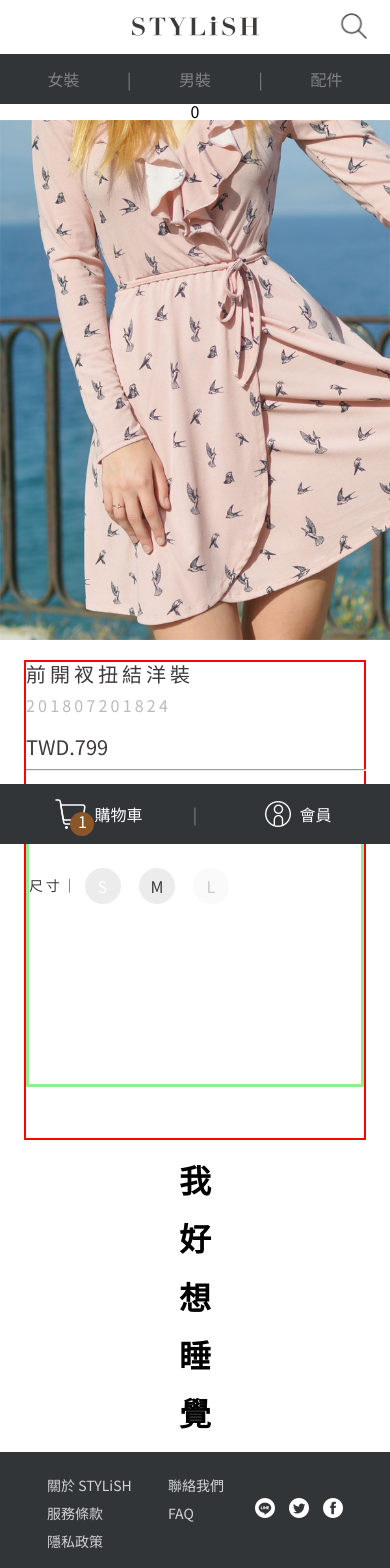
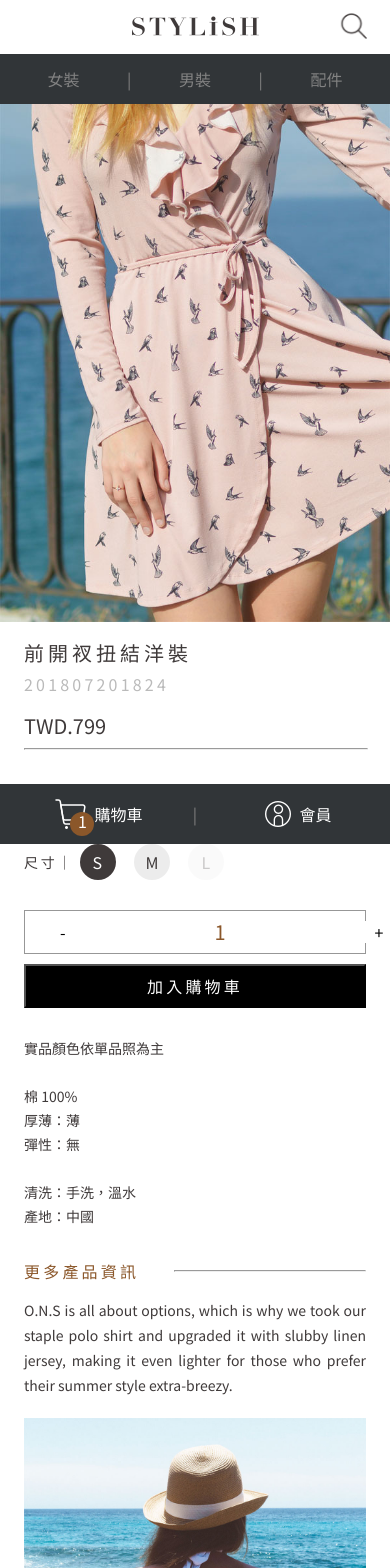
Before and after one commit to imladris20/STYLiSH, a React (Vite) app in the folder stylish/: page / in a window 390 px wide. Shown: the top 1568 px of the page. Built offline with nearby package versions, Linux system fonts and the light colour scheme.

Commit message:
Finish Building product layout of mobile version

```diff
--- a/stylish/src/components/Product.jsx
+++ b/stylish/src/components/Product.jsx
@@ -1,14 +1,18 @@
 import styled from "styled-components";
 // import { devices } from "../assets/device";
-import MainInfo from "./Product/MainInfo";
-import { MainInfoContainer } from "./Product/MainInfo.jsx";
+import MainInfo, { MainInfoContainer } from "./Product/MainInfo";
 import Color from "./Product/ColorSelection";
 import Size from "./Product/SizeSelection";
+import Quantity from "./Product/QuantitySelection";
+import Submit from "./Product/Submit";
+import SubInfo from "./Product/SubInfo";
+import InfoDevider from "./Product/MoreInfo";
+import ProductDetail from "./Product/ProductDetail"
 
 const MainContainer = styled.div`
   display: flex;
   flex-direction: column;
-  gap: 17px;
+  margin-bottom: 32px;
 `;
 
 const MainImage = styled.img`
@@ -17,16 +21,16 @@ const MainImage = styled.img`
 `;
 
 const SelectionForm = styled.form`
-  height: 286px;
+  height: auto;
   width: 100%;
-  border: 3px solid lightgreen;
+  ${"" /* border: 3px solid lightgreen; */}
   margin: 30px 0 0 0;
   text-align: left;
 `;
 
 const Product = () => {
   return (
-    <>0
+    <>
       <main>
         <MainContainer>
           <div>
@@ -37,23 +41,14 @@ const Product = () => {
             <SelectionForm action="/" method="post">
               <Color />
               <Size />
-              {/* <label htmlFor="quantity">quantity：</label>
-              <input
-                type="number"
-                name="quantity"
-                id="quantity"
-                value="1"
-                min="1"
-              />
-              <input type="submit" value="add cart" /> */}
+              <Quantity />
+              <Submit />
             </SelectionForm>
+            <SubInfo />
           </MainInfoContainer>
+          <InfoDevider />
+          <ProductDetail />
         </MainContainer>
-        <h1>我</h1>
-        <h1>好</h1>
-        <h1>想</h1>
-        <h1>睡</h1>
-        <h1>覺</h1>
       </main>
     </>
   );
--- a/stylish/src/components/Product/MainInfo.jsx
+++ b/stylish/src/components/Product/MainInfo.jsx
@@ -4,10 +4,10 @@ import styled from "styled-components";
 export const MainInfoContainer = styled.div`
   display: flex;
   flex-direction: column;
+  margin-top: 17px;
   margin-left: 24px;
   margin-right: 24px;
-  border: 2px solid red;
-  height: 480px;
+  height: auto;
   align-items: flex-start;
 `;
 
--- /dev/null
+++ b/stylish/src/components/Product/MoreInfo.jsx
@@ -0,0 +1,39 @@
+import styled from "styled-components";
+
+const MoreInfoContainer = styled.div`
+  width: auto;
+  ${"" /* border: 3px solid lightgreen; */}
+  display: flex;
+  flex-direction: row;
+  margin: 28px 24px 12px 24px;
+  align-items: center;
+  flex-wrap: nowrap;
+  justify-content: flex-start;
+`;
+
+const MoreInfoText = styled.span`
+  color: #8b572a;
+  font-size: 16px;
+  font-style: normal;
+  line-height: 30px;
+  letter-spacing: 3.2px;
+  margin: 0 35px 0 0;
+  white-space: nowrap;
+`;
+
+const MoreInfoSplit = styled.hr`
+  color: #3f3a3a;
+  width: 100%;
+  margin: 0;
+`;
+
+const MoreInfo = () => {
+  return (
+    <MoreInfoContainer>
+      <MoreInfoText>更多產品資訊</MoreInfoText>
+      <MoreInfoSplit />
+    </MoreInfoContainer>
+  );
+};
+
+export default MoreInfo;
--- /dev/null
+++ b/stylish/src/components/Product/ProductDetail.jsx
@@ -0,0 +1,36 @@
+import styled from "styled-components";
+
+const DetailContainer = styled.div`
+  margin: 0px 24px 0px 24px;
+  display: flex;
+  flex-direction: column;
+  gap: 20px;
+`;
+
+const Description = styled.p`
+  color: #3f3a3a;
+  font-size: 14px;
+  line-height: 25px;
+  word-wrap: break-word;
+  text-align: justify;
+`;
+
+const DetailImage = styled.img`
+  width: 100%;
+`;
+
+const ProductDetail = () => {
+  return (
+    <DetailContainer>
+      <Description>
+        O.N.S is all about options, which is why we took our staple polo shirt
+        and upgraded it with slubby linen jersey, making it even lighter for
+        those who prefer their summer style extra-breezy.
+      </Description>
+      <DetailImage src="/detailedImagePlaceholder1.jpeg" />
+      <DetailImage src="/detailedImagePlaceholder2.jpeg" />
+    </DetailContainer>
+  );
+};
+
+export default ProductDetail;
--- /dev/null
+++ b/stylish/src/components/Product/QuantitySelection.jsx
@@ -0,0 +1,58 @@
+import styled from "styled-components";
+import { devices } from "../../assets/device";
+
+const QuantityContainer = styled.div`
+  display: flex;
+  flex-direction: row;
+  align-items: center;
+  width: 100%;
+  height: 44px;
+  margin-bottom: 10px;
+  justify-content: space-between;
+  padding: 0px 35px 0px 35px;
+  border: 1px solid #979797;
+
+  @media ${devices.mobileL}{
+    padding: 0px 48.5px 0px 48.5px;
+  }
+
+
+`;
+
+const QuantityInput = styled.input`
+  appearance: textfield;
+  border: none;
+  text-align: center;
+  color: #8b572a;
+  font-size: 20px;
+  font-style: normal;
+  font-weight: 400;
+  line-height: 22px;
+
+  &::-webkit-inner-spin-button,
+  &::-webkit-outer-spin-button {
+    display: none;
+  }
+`;
+
+const QuatityBtn = styled.p`
+  color: #000;
+  font-family: Noto Sans TC;
+  font-size: 16px;
+  font-style: normal;
+  font-weight: 400;
+  line-height: 22px;
+  cursor: pointer;
+`;
+
+const Quantity = () => {
+  return (
+    <QuantityContainer>
+      <QuatityBtn>-</QuatityBtn>
+      <QuantityInput type="number" name="quantity" placeholder="1"/>
+      <QuatityBtn>+</QuatityBtn>
+    </QuantityContainer>
+  );
+};
+
+export default Quantity;
--- a/stylish/src/components/Product/SizeSelection.jsx
+++ b/stylish/src/components/Product/SizeSelection.jsx
@@ -67,7 +67,7 @@ const SizeSelection = () => {
       <SizeText>尺寸｜</SizeText>
       <SizeBoxContainer>
         <LabelS>S</LabelS>
-        <SizeInput type="radio" name="size" value="S" bgColor="#ECECEC"/>
+        <SizeInput type="radio" name="size" value="S" bgColor="#3F3A3A"/>
         <LabelM>M</LabelM>
         <SizeInput type="radio" name="size" value="M" bgColor="#ECECEC"/>
         <LabelL>L</LabelL>
--- /dev/null
+++ b/stylish/src/components/Product/SubInfo.jsx
@@ -0,0 +1,32 @@
+import styled from "styled-components";
+
+const SubInfoContainer = styled.div`
+  color: #3f3a3a;
+  margin: 28px 0 0 0;
+  text-align: left;
+  word-wrap: break-word;
+  line-height: 24px;
+  font-size: 14px;
+`;
+
+const SubInfo = () => {
+  return (
+    <SubInfoContainer>
+        實品顏色依單品照為主
+        <br />
+        <br />
+        棉 100%
+        <br />
+        厚薄：薄
+        <br />
+        彈性：無
+        <br />
+        <br />
+        清洗：手洗，溫水
+        <br />
+        產地：中國
+    </SubInfoContainer>
+  );
+};
+
+export default SubInfo;
--- /dev/null
+++ b/stylish/src/components/Product/Submit.jsx
@@ -0,0 +1,19 @@
+import styled from "styled-components";
+
+const SubmitBtn = styled.input`
+  background-color: black;
+  width: 100%;
+  height: 44px;
+  color: #fff;
+  font-size: 16px;
+  font-style: normal;
+  font-weight: 400;
+  line-height: 30px;
+  letter-spacing: 3.2px;
+`;
+
+const Submit = () => {
+  return <SubmitBtn type="submit" value="加入購物車" />;
+};
+
+export default Submit;
```
Also changed, not shown: stylish/public/detailedImagePlaceholder1.jpeg (added), stylish/public/detailedImagePlaceholder2.jpeg (added).
